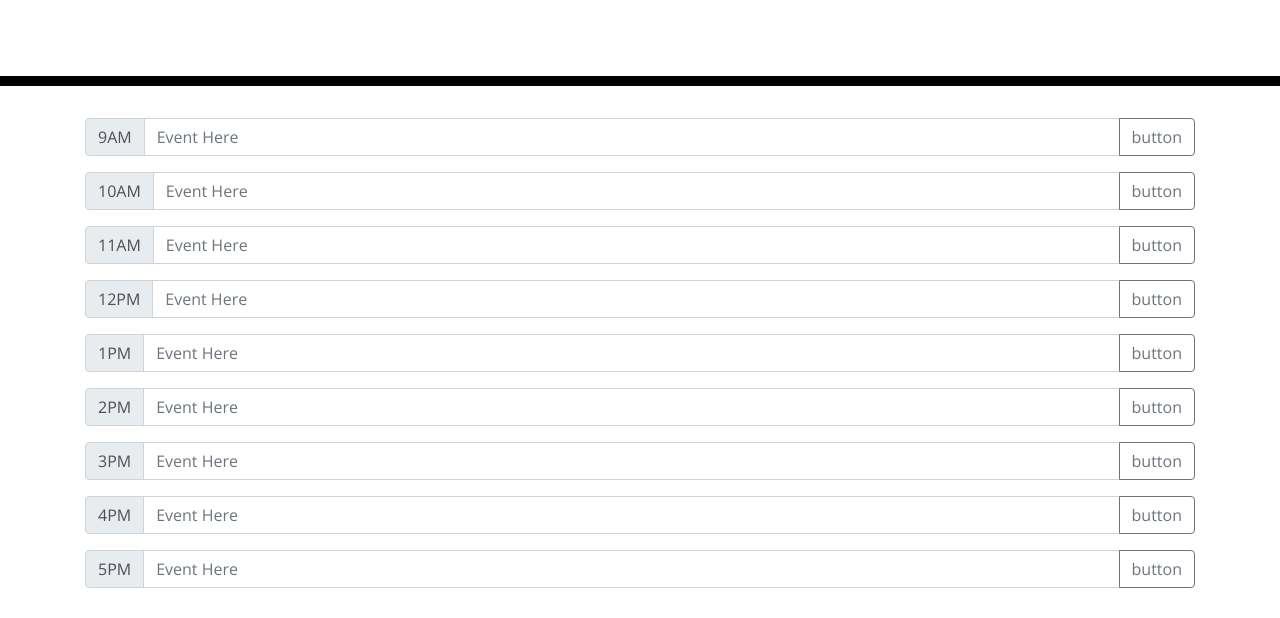
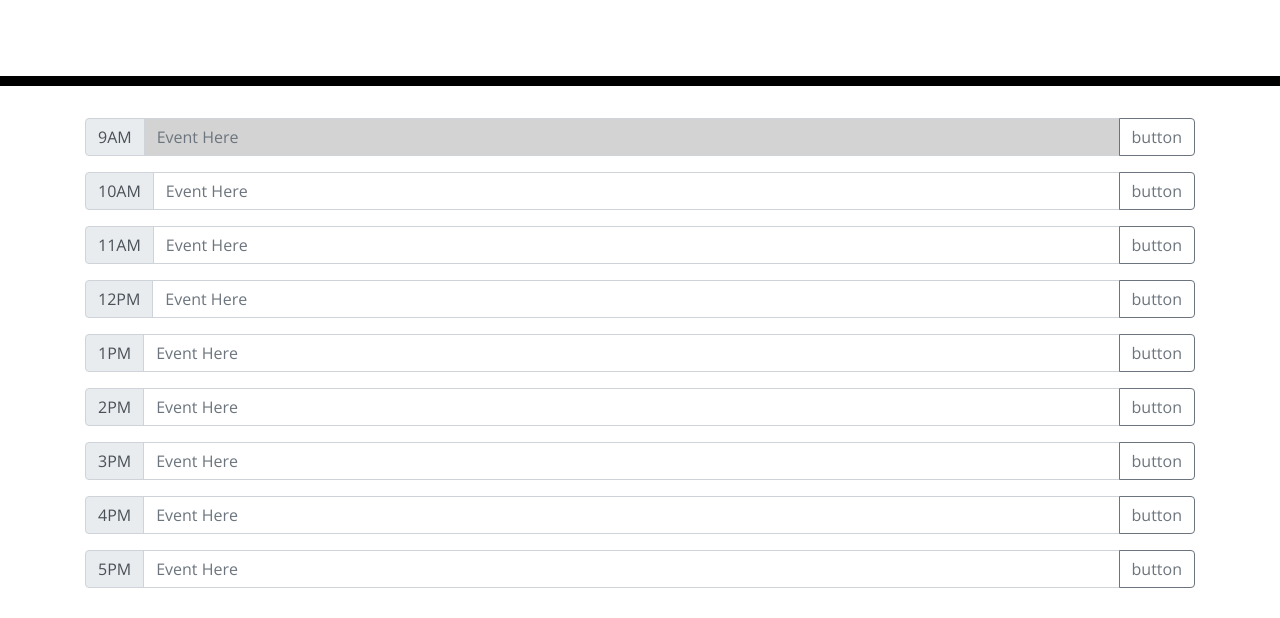
Before and after one commit to carterjamesmike/05-challenge-james-carter, a plain HTML site: page index.html in a window 1280 px wide. Shown: the part 182-800 px from the top of the page. Drawn offline with nearby package versions, Linux system fonts and the light colour scheme.

Commit message:
Created checkTime fx that changes color based off current time

```diff
--- a/assets/css/style.css
+++ b/assets/css/style.css
@@ -69,3 +69,7 @@ textarea{
   font-size: 20px;
   transition: all .3s ease-in-out;
 }
+
+/* input[type="text"], textarea {
+  background-color: red;
+} */
--- a/assets/js/script.js
+++ b/assets/js/script.js
@@ -7,6 +7,7 @@ var saveBtnEl6 = $('#btn-6');
 var saveBtnEl7 = $('#btn-7');
 var saveBtnEl8 = $('#btn-8');
 var saveBtnEl9 = $('#btn-9');
+
 
 
 var arr = ["a", "b", "c", "d", "e", "f", "g", "h", "i",];
@@ -57,6 +58,8 @@ saveBtnEl1.on('click', function() {
     // test(1);
     saveTest(0);
     id = 0;
+
+    // input.classList.add("future");
 })
 
 saveBtnEl2.on('click', function () {
@@ -103,7 +106,36 @@ saveBtnEl9.on('click', function () {
 
 init ();
 
-//Moment to do
-//if time < 9AM || > 5PM turn grey
-//else if time === current time turn red
-//else turn green
+
+var input = document.getElementById('9');
+
+checkTime();
+
+function checkTime () {
+    var currentTime = moment().format("H");
+    Number(currentTime);
+    console.log(typeof Number(currentTime));
+    console.log(currentTime);
+    console.log(typeof input.id);
+    console.log(input.id);
+
+
+    if (Number(input.id) < Number(currentTime) ) {
+        input.classList.add("past");
+        console.log(" Past Success!")
+    }
+    else if (Number(input.id) > Number(checkTime) ){
+        input.classList.add("future")
+        console.log("Future success!")
+    } else {
+        input.classList.add("present");
+       console.log("Present success!")
+    }
+}
+
+//To Do
+//Change all input id's to numbers corresponding to their times such as in the first timeslot
+//Ensure new variable names match their fx that are called
+//Change variable names in all test fxs including checkTime fx
+//add checktime fx to init fx
+//update all remainging timeslots and buttons to match first two test timeslots and buttons
--- a/index.html
+++ b/index.html
@@ -31,11 +31,11 @@
     <div class="container">
       <!-- Timeblocks go here -->
 
-      <div class="input-group mb-3">
-        <div class="input-group-prepend">
+      <div class="input-group mb-3" >
+        <div class="input-group-prepend" >
           <span class="input-group-text" id="basic-addon1">9AM</span>
         </div>
-        <input id="event-text-0" type="text" class="form-control" placeholder="Event Here" aria-label="Event Here" aria-describedby="basic-addon2">
+        <input id="9" type="text" class="form-control" placeholder="Event Here" aria-label="Event Here" aria-describedby="basic-addon2">
         <div class="input-group-append">
           <button class="btn btn-outline-secondary" id="btn-1" type="button">button</button>
         </div>
@@ -55,7 +55,7 @@
         <div class="input-group-prepend">
           <span class="input-group-text" id="basic-addon1">11AM</span>
         </div>
-        <input id="event-text-2" type="text" class="form-control" placeholder="Event Here" aria-label="Event Here" aria-describedby="basic-addon2">
+        <input id="event-text-2" type="text"  class="form-control" placeholder="Event Here" aria-label="Event Here" aria-describedby="basic-addon2">
         <div class="input-group-append">
           <button class="btn btn-outline-secondary" id="btn-3" type="button">button</button>
         </div>
```
